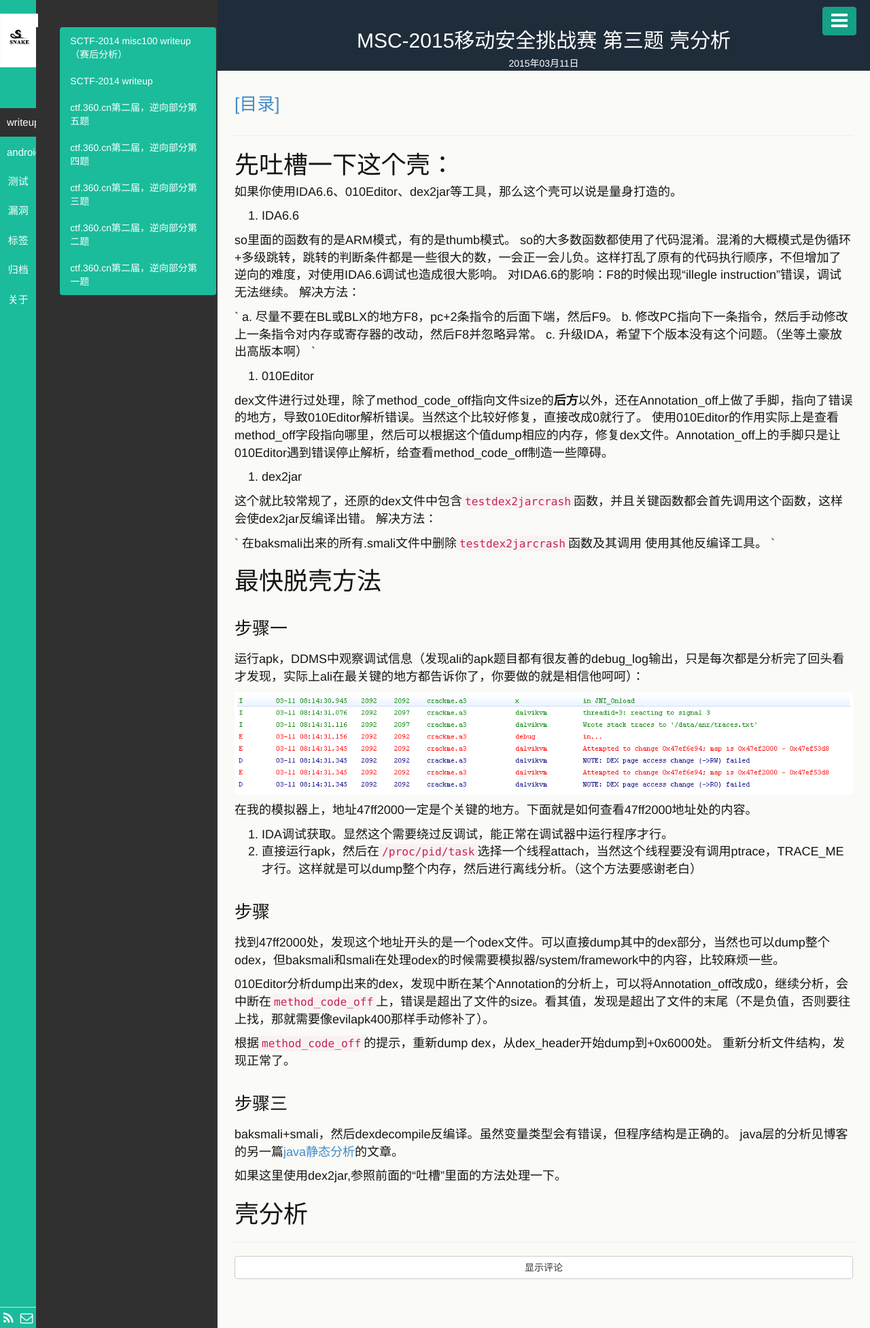
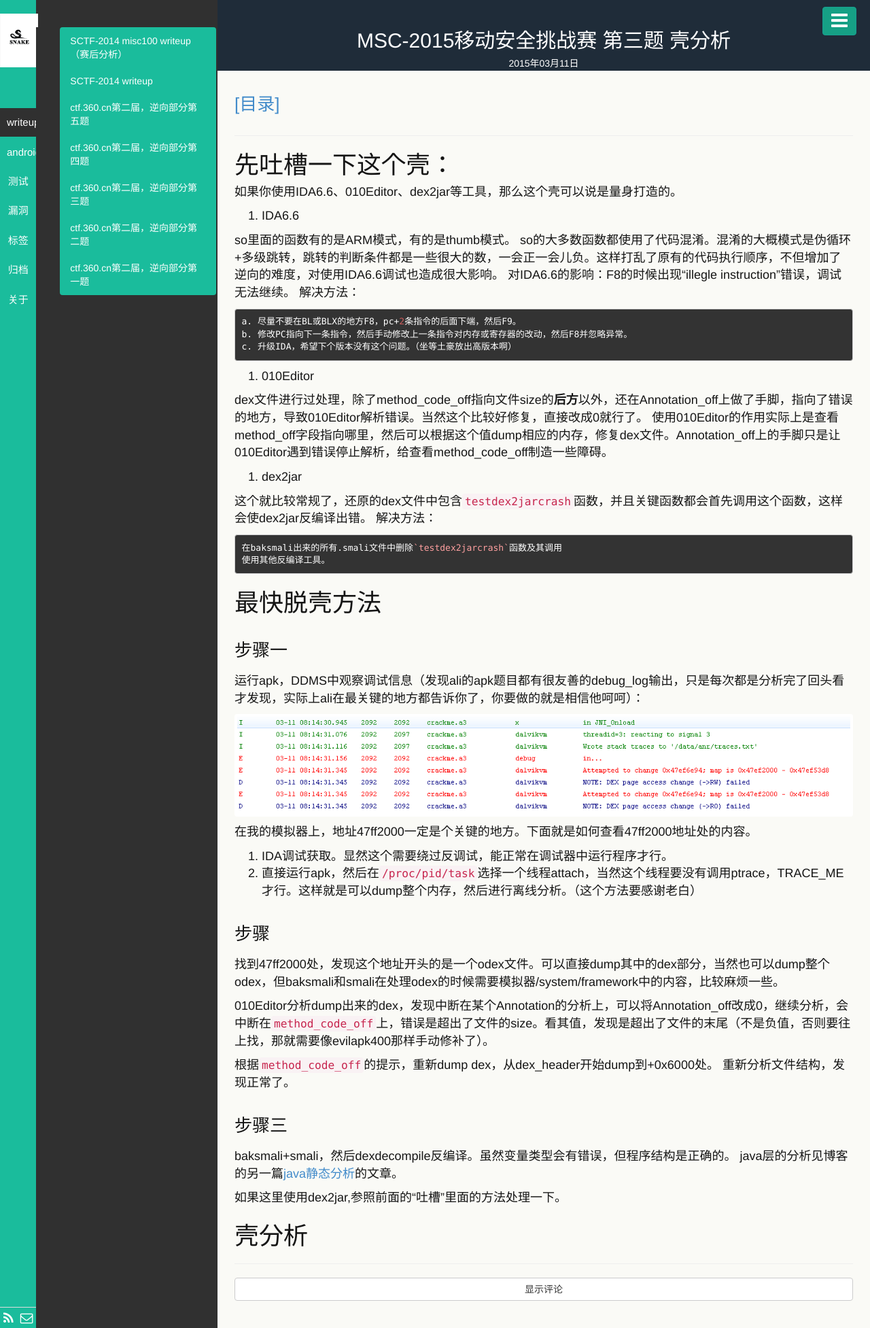
Before and after one commit to cugou/cugou.github.io, a Jekyll site: the page built from _posts/android/2015-03-11-msc-2015_android_No3_unpack_analysis.md, in a window 1280 px wide. Shown: the whole page at 68% size. Built offline with Jekyll 4.4.1, drawn with Linux system fonts in a browser that asks for light colours.

Commit message:
2015-03-11

```diff
--- a/_posts/android/2015-03-11-msc-2015_android_No3_unpack_analysis.md
+++ b/_posts/android/2015-03-11-msc-2015_android_No3_unpack_analysis.md
@@ -17,11 +17,11 @@ so的大多数函数都使用了代码混淆。混淆的大概模式是伪循环
 对IDA6.6的影响：F8的时候出现“illegle instruction”错误，调试无法继续。
 解决方法：
 
-`
+
 	a. 尽量不要在BL或BLX的地方F8，pc+2条指令的后面下端，然后F9。
 	b. 修改PC指向下一条指令，然后手动修改上一条指令对内存或寄存器的改动，然后F8并忽略异常。
 	c. 升级IDA，希望下个版本没有这个问题。（坐等土豪放出高版本啊）
-`
+
 
 2. 010Editor
 
@@ -33,10 +33,10 @@ dex文件进行过处理，除了method_code_off指向文件size的**后方**以
 这个就比较常规了，还原的dex文件中包含`testdex2jarcrash`函数，并且关键函数都会首先调用这个函数，这样会使dex2jar反编译出错。
 解决方法：
 
-`
-		在baksmali出来的所有.smali文件中删除`testdex2jarcrash`函数及其调用
-		使用其他反编译工具。
-`
+
+	在baksmali出来的所有.smali文件中删除`testdex2jarcrash`函数及其调用
+	使用其他反编译工具。
+
 
 # 最快脱壳方法
 
```
